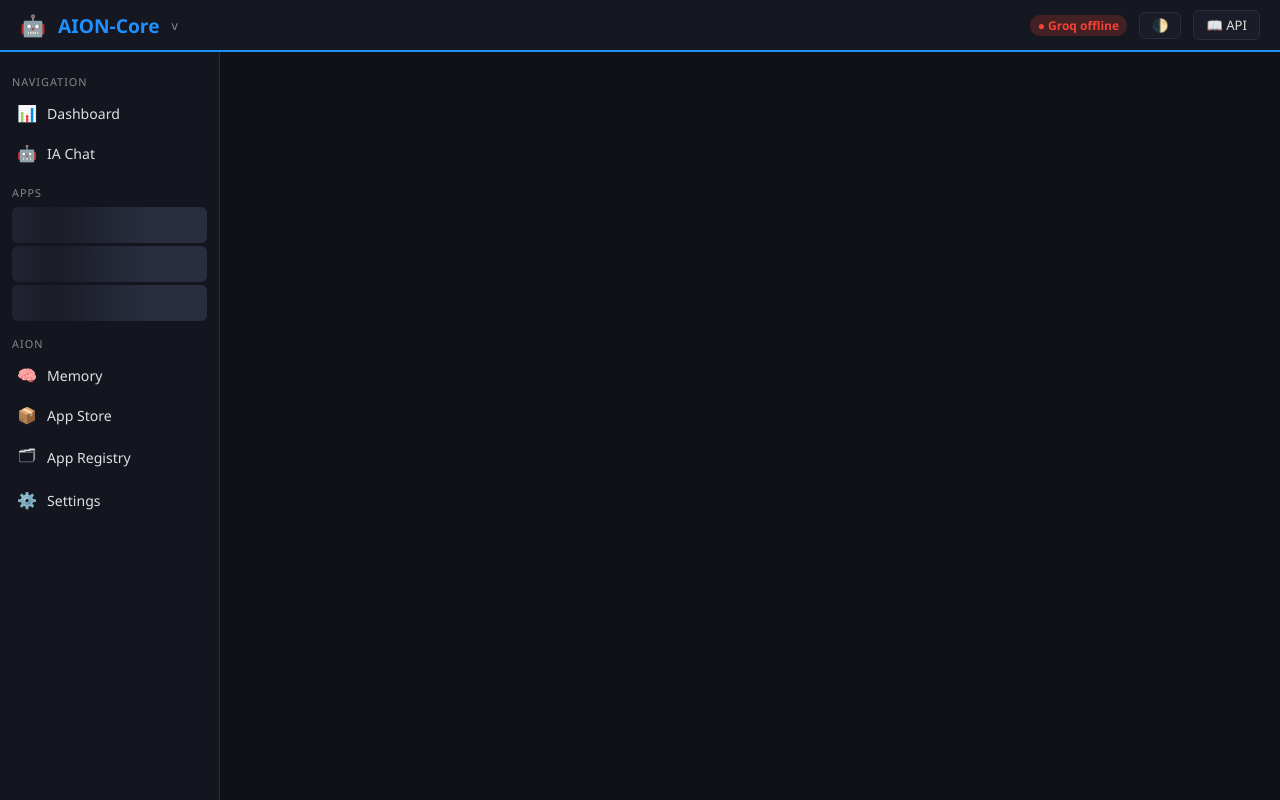
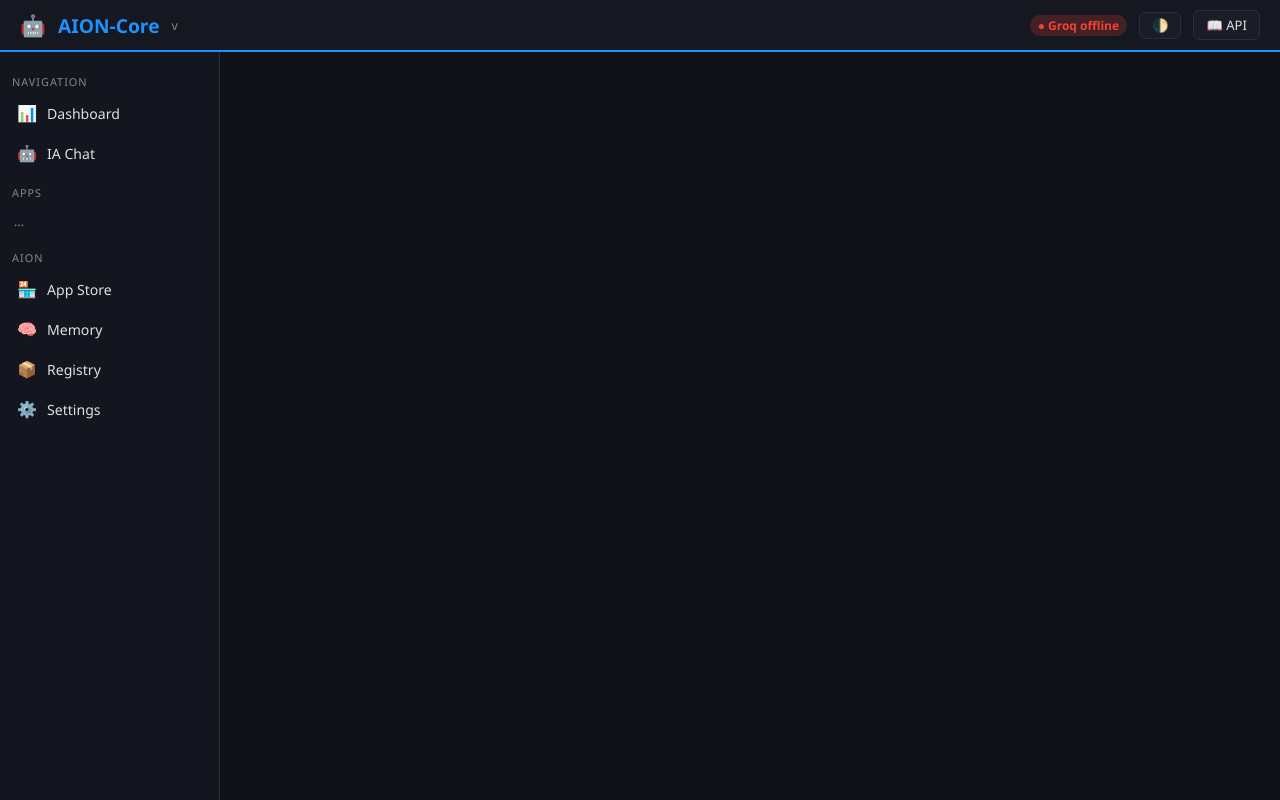
Before and after one commit to beyp/AION-Core, a Python web app: template aion_core/web/templates/base.html in a window 1280 px wide. Run offline with Jinja, Linux system fonts and the light colour scheme; the template is opened without the code that fills it, so the values that code supplies are empty; some libraries are stand-ins or nearby versions.

Commit message:
feat(ui): sidebar fully dynamic - apps loaded from apps.json via htmx /api/nav/apps/sidebar

```diff
--- a/aion_core/web/templates/base.html
+++ b/aion_core/web/templates/base.html
@@ -19,7 +19,6 @@
 *{box-sizing:border-box;margin:0;padding:0;}
 body{font-family:"Segoe UI",sans-serif;background:var(--bg);color:var(--text);
   display:flex;flex-direction:column;height:100vh;overflow:hidden;}
-/* Header */
 header{background:var(--hdr);border-bottom:2px solid var(--accent);
   padding:0 20px;height:52px;display:flex;align-items:center;gap:12px;flex-shrink:0;}
 header h1{color:var(--accent);font-size:1.2rem;font-weight:700;}
@@ -29,9 +28,7 @@ header .spacer{flex:1;}
   padding:5px 12px;border-radius:6px;cursor:pointer;font-size:0.82rem;
   text-decoration:none;transition:background 0.2s;}
 .hbtn:hover{background:var(--accent);color:white;}
-/* Layout */
 .layout{display:flex;flex:1;overflow:hidden;}
-/* Sidebar */
 .sidebar{width:220px;background:var(--sidebar);border-right:1px solid var(--border);
   display:flex;flex-direction:column;flex-shrink:0;overflow-y:auto;padding:10px 0;}
 .sb-section{padding:4px 12px;font-size:0.68rem;text-transform:uppercase;
@@ -43,25 +40,19 @@ header .spacer{flex:1;}
 .nav-item.active{background:color-mix(in srgb,var(--accent) 12%,transparent);
   border-left-color:var(--accent);color:var(--accent);font-weight:600;}
 .nav-icon{width:20px;text-align:center;font-size:1rem;}
-/* Badge statut app dans sidebar */
-.nav-dot{width:7px;height:7px;border-radius:50%;margin-left:auto;flex-shrink:0;}
-.nav-dot.online{background:var(--green);}
-.nav-dot.offline{background:var(--red);}
-.nav-dot.unknown{background:var(--dim);}
-/* Main */
+.nav-label{flex:1;}
+.nav-dot{width:6px;height:6px;border-radius:50%;background:var(--dim);
+  margin-left:auto;display:inline-block;flex-shrink:0;}
 .main{flex:1;overflow-y:auto;padding:20px;}
-/* Cards */
 .card{background:var(--card);border:1px solid var(--border);border-radius:10px;
   padding:18px;margin-bottom:16px;}
 .card-title{color:var(--accent);font-size:0.88rem;text-transform:uppercase;
   letter-spacing:1px;margin-bottom:14px;display:flex;align-items:center;gap:8px;}
-/* Badges */
 .badge{display:inline-block;padding:2px 8px;border-radius:10px;font-size:0.75rem;font-weight:600;}
 .badge-green{background:color-mix(in srgb,var(--green) 20%,transparent);color:var(--green);}
 .badge-blue{background:color-mix(in srgb,var(--accent) 20%,transparent);color:var(--accent);}
 .badge-orange{background:color-mix(in srgb,var(--orange) 20%,transparent);color:var(--orange);}
 .badge-red{background:color-mix(in srgb,var(--red) 20%,transparent);color:var(--red);}
-/* Chat IA */
 .chat-wrap{display:flex;flex-direction:column;height:calc(100vh - 200px);}
 .chat-hist{flex:1;overflow-y:auto;background:#0a0c14;border-radius:8px;
   padding:14px;font-family:"Cascadia Code",Consolas,monospace;font-size:0.83rem;
@@ -71,92 +62,80 @@ header .spacer{flex:1;}
 .chat-error{color:var(--red);margin-top:4px;}
 .chat-input-row{display:flex;gap:8px;}
 .chat-input{flex:1;background:#12141f;border:1px solid var(--border);
-  color:var(--text);padding:10px 14px;border-radius:6px;font-size:0.88rem;
-  font-family:inherit;}
+  color:var(--text);padding:10px 14px;border-radius:6px;font-size:0.88rem;font-family:inherit;}
 .chat-input:focus{outline:none;border-color:var(--accent);}
 .send-btn{background:var(--accent);color:white;border:none;
   padding:10px 20px;border-radius:6px;cursor:pointer;font-size:0.88rem;}
 .send-btn:hover{opacity:0.85;}
-/* Stats grid */
 .stats-grid{display:grid;grid-template-columns:repeat(auto-fit,minmax(130px,1fr));gap:12px;margin-bottom:16px;}
 .stat-box{background:color-mix(in srgb,var(--accent) 8%,transparent);
   border:1px solid color-mix(in srgb,var(--accent) 25%,transparent);
   border-radius:8px;padding:14px;text-align:center;}
 .stat-num{font-size:1.8rem;font-weight:700;color:var(--accent);}
 .stat-lbl{font-size:0.72rem;color:var(--dim);margin-top:2px;}
-/* Scrollbar */
 ::-webkit-scrollbar{width:5px;}
 ::-webkit-scrollbar-thumb{background:var(--border);border-radius:3px;}
-/* Skeleton loader sidebar */
-.sb-skeleton{height:36px;margin:3px 12px;border-radius:6px;
-  background:linear-gradient(90deg,var(--border) 25%,var(--card) 50%,var(--border) 75%);
-  background-size:200% 100%;animation:shimmer 1.2s infinite;}
-@keyframes shimmer{0%{background-position:200% 0;}100%{background-position:-200% 0;}}
 </style>
 {% block extra_style %}{% endblock %}
 </head>
 <body>
 
 <header>
-  <span style="font-size:1.3rem;">🤖</span>
+  <span style="font-size:1.3rem;">&#x1F916;</span>
   <h1>AION-Core</h1>
   <span class="ver">v{{ version }}</span>
   <div class="spacer"></div>
   <span id="ai-status" style="font-size:0.78rem;color:var(--dim);">
     {% if ai_available %}
-    <span class="badge badge-green">● Groq</span>
+    <span class="badge badge-green">&#9679; Groq</span>
     {% else %}
-    <span class="badge badge-red">● Groq offline</span>
+    <span class="badge badge-red">&#9679; Groq offline</span>
     {% endif %}
   </span>
-  <button class="hbtn" onclick="toggleTheme()">🌓</button>
-  <a href="/docs" target="_blank" class="hbtn">📖 API</a>
+  <button class="hbtn" onclick="toggleTheme()">&#x1F313;</button>
+  <a href="/docs" target="_blank" class="hbtn">&#x1F4D6; API</a>
 </header>
 
 <div class="layout">
 
-  <!-- Sidebar dynamique -->
-  <nav class="sidebar" id="sidebar">
-
-    <!-- Section fixe : Navigation principale -->
+  <nav class="sidebar">
     <div class="sb-section">Navigation</div>
     <a href="/" class="nav-item {% if active=='dashboard' %}active{% endif %}">
-      <span class="nav-icon">📊</span> Dashboard
+      <span class="nav-icon">&#x1F4CA;</span>
+      <span class="nav-label">Dashboard</span>
     </a>
     <a href="/chat" class="nav-item {% if active=='chat' %}active{% endif %}">
-      <span class="nav-icon">🤖</span> IA Chat
+      <span class="nav-icon">&#x1F916;</span>
+      <span class="nav-label">IA Chat</span>
     </a>
 
-    <!-- Section Apps — générée dynamiquement -->
     <div class="sb-section">Apps</div>
     <div id="sidebar-apps"
-         hx-get="/api/sidebar/apps"
+         hx-get="/api/nav/apps/sidebar"
          hx-trigger="load"
          hx-swap="innerHTML">
-      <!-- Skeletons pendant le chargement -->
-      <div class="sb-skeleton"></div>
-      <div class="sb-skeleton"></div>
-      <div class="sb-skeleton"></div>
+      <div style="padding:8px 14px;color:var(--dim);font-size:0.8rem;">&#8230;</div>
     </div>
 
-    <!-- Section AION — toujours visible -->
     <div class="sb-section">AION</div>
+    <a href="/store" class="nav-item {% if active=='store' %}active{% endif %}">
+      <span class="nav-icon">&#x1F3EA;</span>
+      <span class="nav-label">App Store</span>
+    </a>
     <a href="/memory" class="nav-item {% if active=='memory' %}active{% endif %}">
-      <span class="nav-icon">🧠</span> Memory
-    </a>
-    <a href="/store" class="nav-item {% if active=='store' %}active{% endif %}">
-      <span class="nav-icon">📦</span> App Store
+      <span class="nav-icon">&#x1F9E0;</span>
+      <span class="nav-label">Memory</span>
     </a>
     <a href="/apps" class="nav-item {% if active=='apps' %}active{% endif %}">
-      <span class="nav-icon">🗂</span> App Registry
+      <span class="nav-icon">&#x1F4E6;</span>
+      <span class="nav-label">Registry</span>
     </a>
     <a href="/settings" class="nav-item {% if active=='settings' %}active{% endif %}">
-      <span class="nav-icon">⚙️</span> Settings
+      <span class="nav-icon">&#x2699;&#xFE0F;</span>
+      <span class="nav-label">Settings</span>
     </a>
-
   </nav>
 
-  <!-- Contenu principal -->
   <main class="main">
     {% block content %}{% endblock %}
   </main>
@@ -164,7 +143,16 @@ header .spacer{flex:1;}
 </div>
 
 <script>
-// ── Thème ────────────────────────────────────────────────────────────────────
+document.addEventListener("htmx:afterSwap", function(e) {
+  if (e.target.id === "sidebar-apps") {
+    var currentPath = window.location.pathname;
+    document.querySelectorAll("#sidebar-apps .nav-item").forEach(function(item) {
+      if (item.getAttribute("href") === currentPath) {
+        item.classList.add("active");
+      }
+    });
+  }
+});
 function toggleTheme() {
   var html = document.documentElement;
   html.setAttribute("data-theme",
@@ -173,24 +161,6 @@ function toggleTheme() {
 }
 var t = localStorage.getItem("theme");
 if (t) document.documentElement.setAttribute("data-theme", t);
-
-// ── Active link helper (utilisé par le HTML injecté) ─────────────────────────
-// Après chaque swap htmx, marquer l'item actif selon l'URL courante
-document.addEventListener("htmx:afterSwap", function(e) {
-  if (e.detail.target && e.detail.target.id === "sidebar-apps") {
-    highlightActive();
-  }
-});
-
-function highlightActive() {
-  var path = window.location.pathname;
-  document.querySelectorAll("#sidebar-apps .nav-item").forEach(function(el) {
-    var href = el.getAttribute("href") || "";
-    if (href && path.startsWith(href)) {
-      el.classList.add("active");
-    }
-  });
-}
 </script>
 {% block extra_script %}{% endblock %}
 </body>
```
